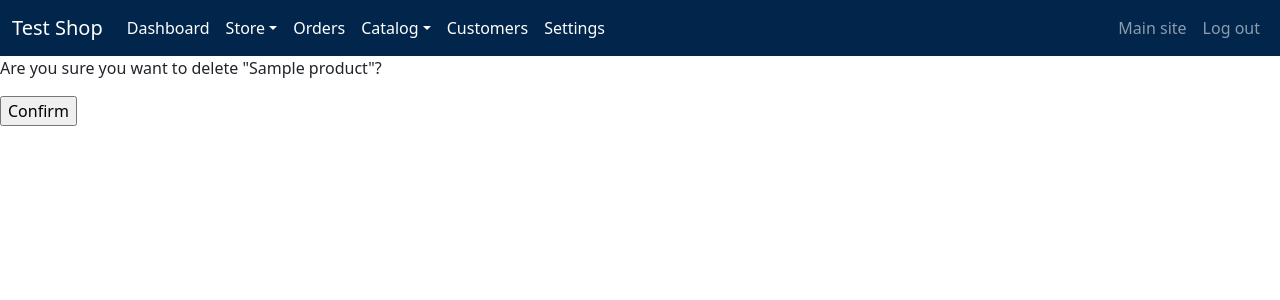
After one commit to ollimeah/OpenShop, a Django app: a page that uses staff/templates/products/delete.html in a window 1280 px wide. The commit adds this page. Shown: the top 300 px of the page. Run offline with Django 3.2, Linux system fonts and the light colour scheme; tables that the repository leaves empty hold one stand-in row (values such as "Sample post").

Commit message:
Create product delete and fix update

```diff
--- a/shop/settings.py
+++ b/shop/settings.py
@@ -80,7 +80,7 @@ WSGI_APPLICATION = 'shop.wsgi.application'
 DATABASES = {
     'default': {
         'ENGINE': 'django.db.backends.sqlite3',
-        'NAME': BASE_DIR / 'db.sqlite3',
+        'NAME': str(BASE_DIR / 'db.sqlite3'),
     }
 }
 
--- a/staff/models.py
+++ b/staff/models.py
@@ -65,3 +65,7 @@ class Product(models.Model):
 
     def __str__(self):
         return self.name
+
+    def delete(self, *args, **kwargs):
+        self.image.delete()
+        super().delete(*args, **kwargs)
--- /dev/null
+++ b/staff/templates/products/delete.html
@@ -0,0 +1,12 @@
+{% extends "main.html" %}
+
+{% block title %}Delete {{ object.name }}{% endblock title %}
+
+{% block content %}
+
+<form method="post">{% csrf_token %}
+    <p>Are you sure you want to delete "{{ object.name }}"?</p>
+    <input type="submit" value="Confirm">
+</form>
+
+{% endblock content %}
--- a/staff/templates/products/detail.html
+++ b/staff/templates/products/detail.html
@@ -10,6 +10,7 @@
         <div>
             <a href="{% url 'staff-products' %}"><button type="button" class="btn btn-primary"><i class="bi bi-arrow-left"></i> Products</button></a>
             <a href="{% url 'staff-product-update' object.name %}"><button type="button" class="btn btn-primary"><i class="bi bi-pencil-fill"></i> Edit</button></a>
+            <a href="{% url 'staff-product-delete' object.name %}"><button type="button" class="btn btn-primary"><i class="bi bi-trash-fill"></i> Delete</button></a>
         </div>
     </div>
 
--- a/staff/templates/products/new.html
+++ b/staff/templates/products/new.html
@@ -4,7 +4,7 @@
 
 {% block content %}
 
-<form method="post">{% csrf_token %}
+<form method="post" enctype="multipart/form-data">{% csrf_token %}
     {{ form.as_p }}
     <input type="submit" value="Save">
 </form>
--- a/staff/templates/products/update.html
+++ b/staff/templates/products/update.html
@@ -4,7 +4,7 @@
 
 {% block content %}
 
-<form method="post">{% csrf_token %}
+<form method="post" enctype="multipart/form-data">{% csrf_token %}
     {{ form.as_p }}
     <input type="submit" value="Save">
 </form>
--- a/staff/urls.py
+++ b/staff/urls.py
@@ -5,7 +5,8 @@ urlpatterns = [
     path('', views.dashboard, name='staff-dashboard'),
     path('products/', views.ProductListView.as_view(), name='staff-products'),
     path('products/new/', views.ProductCreateView.as_view(), name='staff-products-new'),
-    path('product/<str:name>', views.ProductDetailView.as_view(), name='staff-product'),
-    path('product/<str:name>/update', views.ProductUpdateView.as_view(), name='staff-product-update'),
+    path('product/<str:name>/', views.ProductDetailView.as_view(), name='staff-product'),
+    path('product/<str:name>/update/', views.ProductUpdateView.as_view(), name='staff-product-update'),
+    path('product/<str:name>/delete/', views.ProductDeleteView.as_view(), name='staff-product-delete'),
     path('settings/', views.settings, name='staff-settings'),
 ]
--- a/staff/views.py
+++ b/staff/views.py
@@ -2,6 +2,7 @@ from django.shortcuts import render
 from .forms import *
 from .models import *
 from django.views import generic
+from django.urls import reverse
 
 def dashboard(request):
     return render(request, 'dashboard.html')
@@ -22,12 +23,27 @@ class ProductCreateView(generic.edit.CreateView):
     fields = '__all__'
     template_name = 'products/new.html'
 
+    def get_success_url(self):
+        return reverse('staff-product', kwargs={'name' : self.object.name})
+
 class ProductUpdateView(generic.UpdateView):
     model = Product
     slug_field = 'name'
     slug_url_kwarg = 'name'
     fields = '__all__'
     template_name = 'products/update.html'
+
+    def get_success_url(self):
+        return reverse('staff-product', kwargs={'name' : self.object.name})
+
+class ProductDeleteView(generic.DeleteView):
+    model = Product
+    slug_field = 'name'
+    slug_url_kwarg = 'name'
+    template_name = 'products/delete.html'
+
+    def get_success_url(self):
+        return reverse('staff-products')
 
 def settings(request):
     settings = Settings()
```
